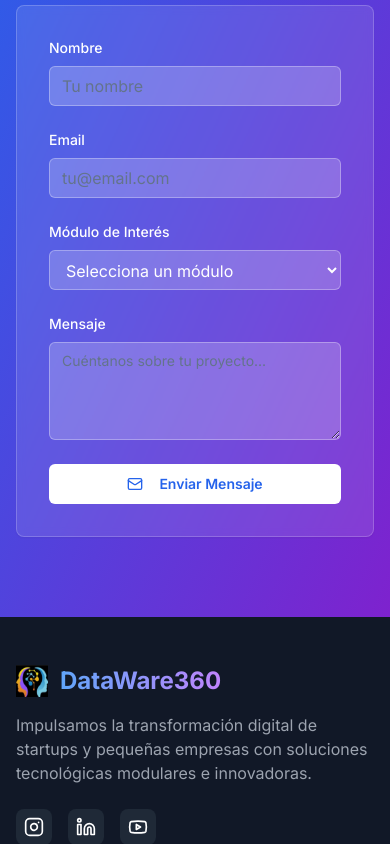
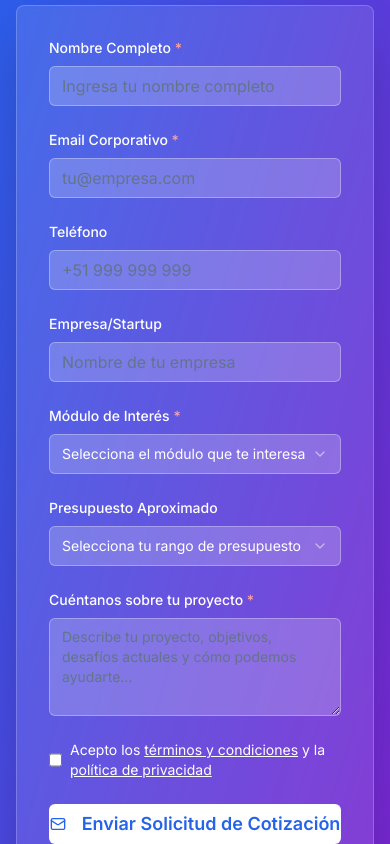
Before and after one commit to ErickGC546/dataware360-web, a React (Vite) app: page / in a window 390 px wide. Shown: the part 7520-8364 px from the top of the page. Built offline with nearby package versions, Linux system fonts and the light colour scheme.

Commit message:
Add contact form enhancements
Improve the contact form design and add a module selection option.

```diff
--- a/src/pages/Index.tsx
+++ b/src/pages/Index.tsx
@@ -1,9 +1,11 @@
+
 import { ArrowRight, Code, BarChart3, Shield, CheckCircle, Users, Zap, Mail, Instagram, Youtube, Linkedin, Star } from "lucide-react";
 import { Button } from "@/components/ui/button";
 import { Card, CardContent, CardDescription, CardHeader, CardTitle } from "@/components/ui/card";
 import { Input } from "@/components/ui/input";
 import { Textarea } from "@/components/ui/textarea";
 import { Badge } from "@/components/ui/badge";
+import { Select, SelectContent, SelectItem, SelectTrigger, SelectValue } from "@/components/ui/select";
 import { Link } from "react-router-dom";
 
 const Index = () => {
@@ -484,7 +486,7 @@ const Index = () => {
         </div>
       </section>
 
-      {/* Contact Section */}
+      {/* Contact Section - Enhanced */}
       <section id="contacto" className="py-20 bg-gradient-to-br from-blue-600 to-purple-700">
         <div className="max-w-4xl mx-auto px-4 sm:px-6 lg:px-8">
           <div className="text-center mb-12">
@@ -496,48 +498,144 @@ const Index = () => {
             </p>
           </div>
 
-          <Card className="backdrop-blur-sm bg-white/10 border-white/20">
+          <Card className="backdrop-blur-sm bg-white/10 border-white/20 shadow-2xl">
             <CardContent className="p-8">
               <form className="space-y-6">
                 <div className="grid md:grid-cols-2 gap-6">
                   <div>
-                    <label className="block text-sm font-medium text-white mb-2">Nombre</label>
+                    <label className="block text-sm font-medium text-white mb-2">
+                      Nombre Completo <span className="text-red-300">*</span>
+                    </label>
                     <Input
-                      className="bg-white/20 border-white/30 text-white placeholder-white/70"
-                      placeholder="Tu nombre"
+                      className="bg-white/20 border-white/30 text-white placeholder-white/70 focus:bg-white/30 focus:border-white/50"
+                      placeholder="Ingresa tu nombre completo"
+                      required
                     />
                   </div>
                   <div>
-                    <label className="block text-sm font-medium text-white mb-2">Email</label>
+                    <label className="block text-sm font-medium text-white mb-2">
+                      Email Corporativo <span className="text-red-300">*</span>
+                    </label>
                     <Input
                       type="email"
-                      className="bg-white/20 border-white/30 text-white placeholder-white/70"
-                      placeholder="tu@email.com"
+                      className="bg-white/20 border-white/30 text-white placeholder-white/70 focus:bg-white/30 focus:border-white/50"
+                      placeholder="tu@empresa.com"
+                      required
                     />
                   </div>
                 </div>
+
+                <div className="grid md:grid-cols-2 gap-6">
+                  <div>
+                    <label className="block text-sm font-medium text-white mb-2">
+                      Teléfono
+                    </label>
+                    <Input
+                      type="tel"
+                      className="bg-white/20 border-white/30 text-white placeholder-white/70 focus:bg-white/30 focus:border-white/50"
+                      placeholder="+51 999 999 999"
+                    />
+                  </div>
+                  <div>
+                    <label className="block text-sm font-medium text-white mb-2">
+                      Empresa/Startup
+                    </label>
+                    <Input
+                      className="bg-white/20 border-white/30 text-white placeholder-white/70 focus:bg-white/30 focus:border-white/50"
+                      placeholder="Nombre de tu empresa"
+                    />
+                  </div>
+                </div>
+
                 <div>
-                  <label className="block text-sm font-medium text-white mb-2">Módulo de Interés</label>
-                  <select className="w-full px-3 py-2 bg-white/20 border border-white/30 rounded-md text-white">
-                    <option value="">Selecciona un módulo</option>
-                    <option value="desarrollo">Desarrollo de Software</option>
-                    <option value="datos">Análisis de Datos</option>
-                    <option value="consultoria">Consultoría Técnica</option>
-                    <option value="todos">Todos los módulos</option>
-                  </select>
+                  <label className="block text-sm font-medium text-white mb-2">
+                    Módulo de Interés <span className="text-red-300">*</span>
+                  </label>
+                  <Select>
+                    <SelectTrigger className="bg-white/20 border-white/30 text-white focus:bg-white/30 focus:border-white/50">
+                      <SelectValue placeholder="Selecciona el módulo que te interesa" />
+                    </SelectTrigger>
+                    <SelectContent className="bg-white border-gray-200">
+                      <SelectItem value="desarrollo">
+                        <div className="flex items-center space-x-2">
+                          <Code className="h-4 w-4 text-blue-600" />
+                          <span>Desarrollo de Software - S/ 450</span>
+                        </div>
+                      </SelectItem>
+                      <SelectItem value="datos">
+                        <div className="flex items-center space-x-2">
+                          <BarChart3 className="h-4 w-4 text-purple-600" />
+                          <span>Análisis de Datos - S/ 250/mes</span>
+                        </div>
+                      </SelectItem>
+                      <SelectItem value="consultoria">
+                        <div className="flex items-center space-x-2">
+                          <Shield className="h-4 w-4 text-green-600" />
+                          <span>Consultoría Técnica - S/ 200/hora</span>
+                        </div>
+                      </SelectItem>
+                      <SelectItem value="paquete-completo">
+                        <div className="flex items-center space-x-2">
+                          <CheckCircle className="h-4 w-4 text-orange-600" />
+                          <span>Paquete Completo - Cotización personalizada</span>
+                        </div>
+                      </SelectItem>
+                    </SelectContent>
+                  </Select>
                 </div>
+
                 <div>
-                  <label className="block text-sm font-medium text-white mb-2">Mensaje</label>
+                  <label className="block text-sm font-medium text-white mb-2">
+                    Presupuesto Aproximado
+                  </label>
+                  <Select>
+                    <SelectTrigger className="bg-white/20 border-white/30 text-white focus:bg-white/30 focus:border-white/50">
+                      <SelectValue placeholder="Selecciona tu rango de presupuesto" />
+                    </SelectTrigger>
+                    <SelectContent className="bg-white border-gray-200">
+                      <SelectItem value="500-1000">S/ 500 - S/ 1,000</SelectItem>
+                      <SelectItem value="1000-3000">S/ 1,000 - S/ 3,000</SelectItem>
+                      <SelectItem value="3000-5000">S/ 3,000 - S/ 5,000</SelectItem>
+                      <SelectItem value="5000+">Más de S/ 5,000</SelectItem>
+                      <SelectItem value="cotizar">Necesito cotización personalizada</SelectItem>
+                    </SelectContent>
+                  </Select>
+                </div>
+
+                <div>
+                  <label className="block text-sm font-medium text-white mb-2">
+                    Cuéntanos sobre tu proyecto <span className="text-red-300">*</span>
+                  </label>
                   <Textarea
-                    className="bg-white/20 border-white/30 text-white placeholder-white/70"
-                    placeholder="Cuéntanos sobre tu proyecto..."
+                    className="bg-white/20 border-white/30 text-white placeholder-white/70 focus:bg-white/30 focus:border-white/50"
+                    placeholder="Describe tu proyecto, objetivos, desafíos actuales y cómo podemos ayudarte..."
                     rows={4}
+                    required
                   />
                 </div>
-                <Button className="w-full bg-white text-blue-600 hover:bg-gray-100 font-semibold">
-                  <Mail className="mr-2 h-4 w-4" />
-                  Enviar Mensaje
+
+                <div className="flex items-center space-x-2">
+                  <input
+                    type="checkbox"
+                    id="acepto-terminos"
+                    className="w-4 h-4 text-blue-600 bg-white/20 border-white/30 rounded focus:ring-blue-500"
+                    required
+                  />
+                  <label htmlFor="acepto-terminos" className="text-sm text-white">
+                    Acepto los <span className="underline cursor-pointer">términos y condiciones</span> y
+                    la <span className="underline cursor-pointer">política de privacidad</span>
+                  </label>
+                </div>
+
+                <Button className="w-full bg-white text-blue-600 hover:bg-gray-100 font-semibold py-3 text-lg transition-all duration-300 hover:shadow-lg">
+                  <Mail className="mr-2 h-5 w-5" />
+                  Enviar Solicitud de Cotización
                 </Button>
+
+                <div className="text-center text-white/80 text-sm">
+                  <p>⚡ Respuesta garantizada en menos de 24 horas</p>
+                  <p>📞 También puedes llamarnos al: +51 999 999 999</p>
+                </div>
               </form>
             </CardContent>
           </Card>
```
